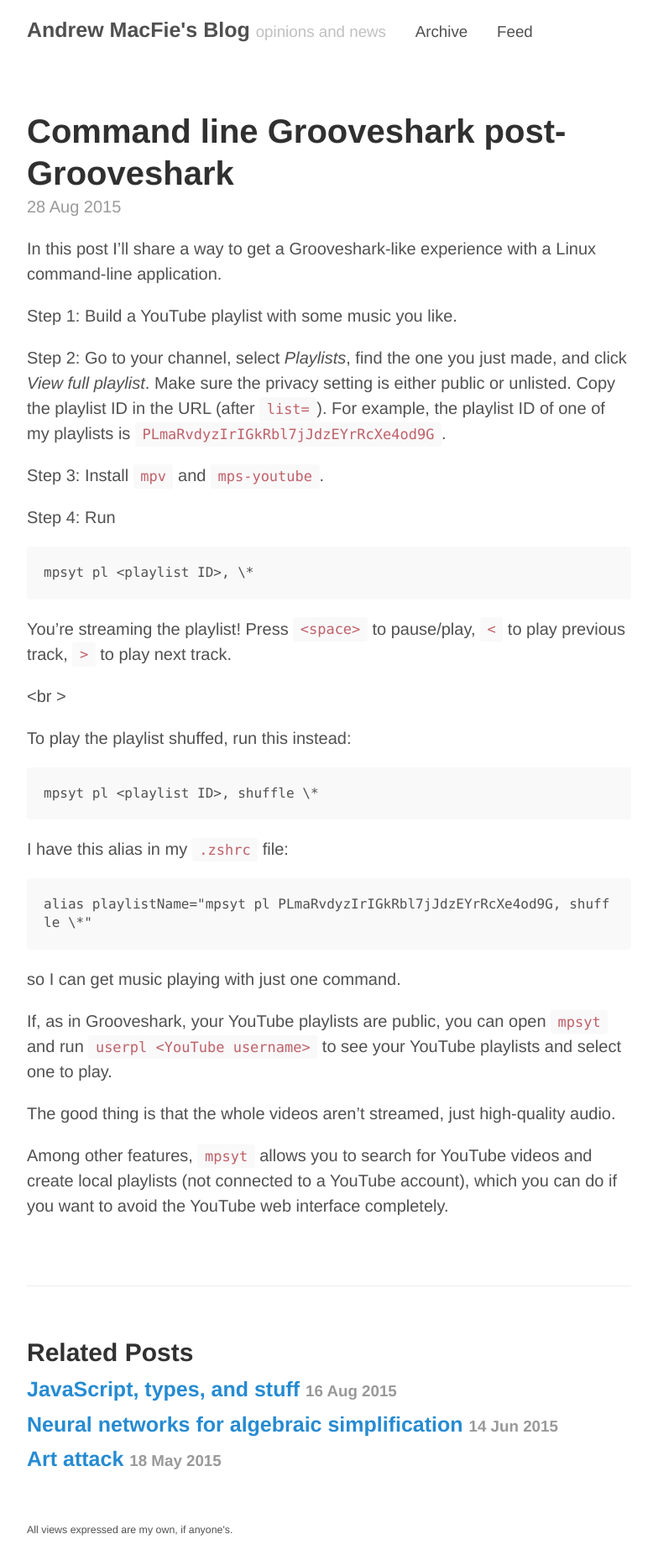
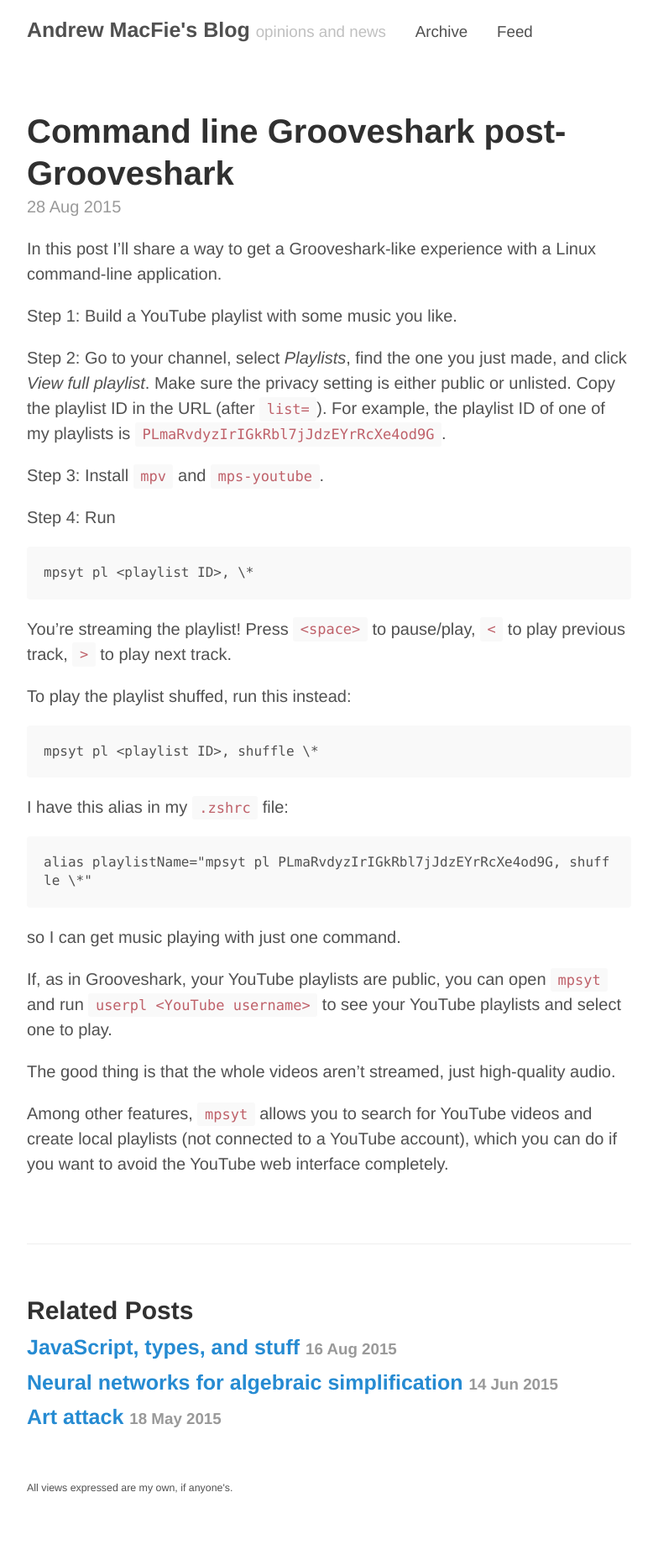
Before and after one commit to amacfie/amacfie.github.io, a Jekyll site: the page built from _posts/2015-08-28-groove.md, in a window 1280 px wide. Shown: the whole page at 84% size, without its empty margins (248-1026 px from the left). Built offline with Jekyll 4.4.1, drawn with Linux system fonts in a browser that asks for light colours; comment, search, counter and statistics services are not loaded; after the commit the page ends 1802 px from its top, so only the background shows below that.

Commit message:
Give up on fixing the linebreak
It worked in the abstract art post

```diff
--- a/_posts/2015-08-28-groove.md
+++ b/_posts/2015-08-28-groove.md
@@ -25,7 +25,6 @@ You're streaming the playlist!
 Press `<space>` to pause/play, `<` to play previous track, `>` to play next
 track.
 
-<br \>
 
 To play the playlist shuffed, run this instead:
 
```
